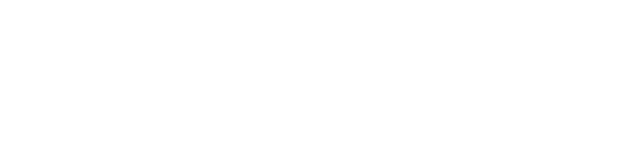
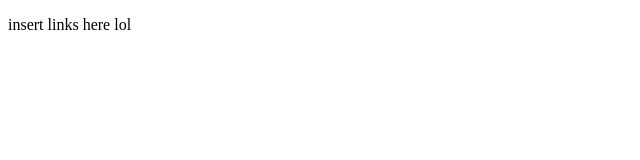
Before and after one commit to cybersteve547/links, a plain HTML site: page index.html in a window 1280 px wide. Shown: the whole page, without its empty margins (0-640 px from the left). Drawn offline with Linux system fonts and the light colour scheme.

Commit message:
Update index.html

```diff
--- a/index.html
+++ b/index.html
@@ -5,6 +5,6 @@
     <link rel="stylesheet" href="style.css">
   </head>
   <body>
-
+    <p>insert links here lol</p>
   </body>
 </html>
```
